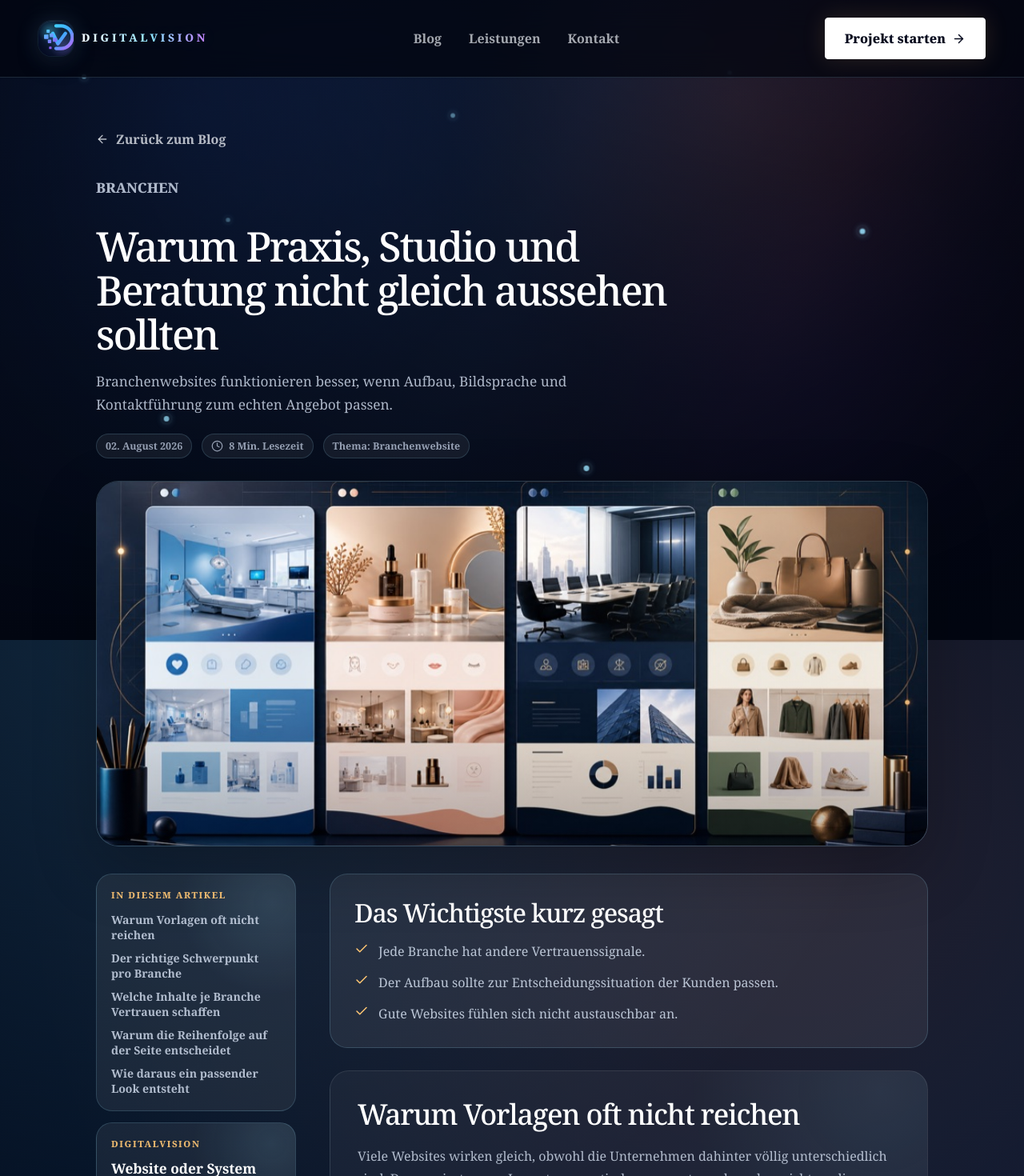
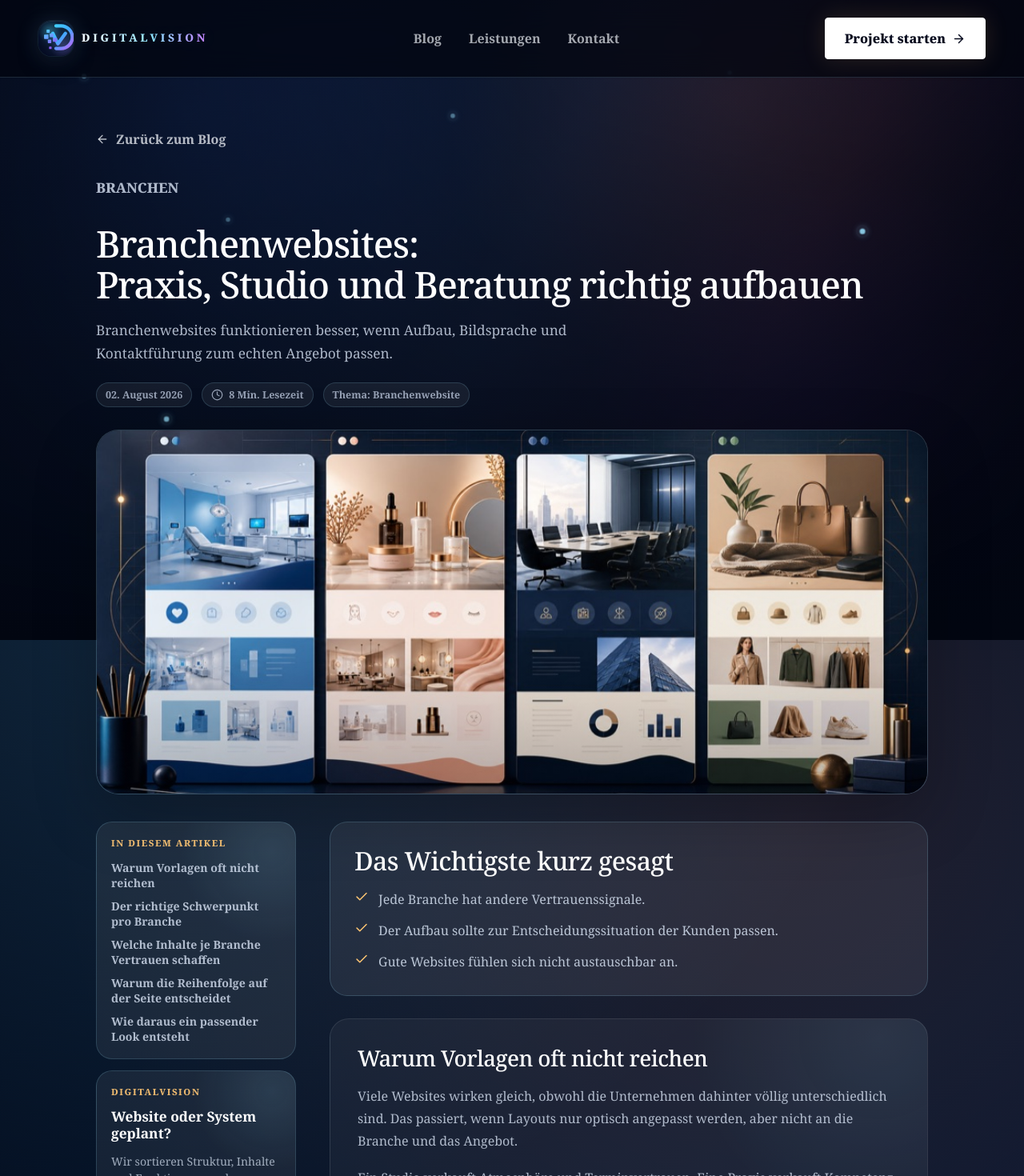
Before and after one commit to parmis2005/digitalvision, a Next.js app: page /blog/branchenwebsites-richtig-aufbauen in a window 1280 px wide. Shown: the top 1470 px of the page at 80% size. Built offline with nearby package versions, Linux system fonts and the light colour scheme.

Commit message:
Refine blog heading layout

```diff
--- a/app/blog-data.ts
+++ b/app/blog-data.ts
@@ -121,7 +121,7 @@ export const blogPosts: BlogPost[] = [
   },
   {
     slug: "branchenwebsites-richtig-aufbauen",
-    title: "Warum Praxis, Studio und Beratung nicht gleich aussehen sollten",
+    title: "Branchenwebsites: Praxis, Studio und Beratung richtig aufbauen",
     description:
       "Branchenwebsites funktionieren besser, wenn Aufbau, Bildsprache und Kontaktführung zum echten Angebot passen.",
     excerpt: "Jede Branche braucht eigene Signale, Inhalte und Kontaktwege.",
--- a/app/blog/[slug]/page.tsx
+++ b/app/blog/[slug]/page.tsx
@@ -6,7 +6,12 @@ import { ArrowLeft, ArrowRight, Check, Clock } from "lucide-react";
 import { AmbientScene } from "../../ambient-scene";
 import { blogSerif } from "../../blog-font";
 import { DigitalVisionLogo } from "../../digitalvision-logo";
-import { blogPosts, getBlogPost, getRelatedPosts } from "../../blog-data";
+import {
+  type BlogPost,
+  blogPosts,
+  getBlogPost,
+  getRelatedPosts,
+} from "../../blog-data";
 
 const baseUrl = "https://www.digitalvision.site";
 
@@ -24,6 +29,30 @@ const dateFormatter = new Intl.DateTimeFormat("de-DE", {
 
 function getSectionId(index: number) {
   return `abschnitt-${index + 1}`;
+}
+
+function getBlogTitleLines(post: BlogPost) {
+  const separatorIndex = post.title.indexOf(":");
+
+  if (separatorIndex === -1) {
+    return {
+      firstLine: `${post.category}:`,
+      secondLine: post.title,
+    };
+  }
+
+  return {
+    firstLine: post.title.slice(0, separatorIndex + 1),
+    secondLine: post.title.slice(separatorIndex + 1).trim(),
+  };
+}
+
+function getBlogTitleClassName(firstLine: string) {
+  return `blog-article-title${firstLine.length > 30 ? " is-long-main" : ""}`;
+}
+
+function getSectionHeadingClassName(heading: string) {
+  return heading.length > 34 ? "is-long-section-heading" : undefined;
 }
 
 export function generateStaticParams() {
@@ -80,6 +109,8 @@ export default async function BlogPostPage({ params }: PageProps) {
   }
 
   const relatedPosts = getRelatedPosts(post);
+  const titleLines = getBlogTitleLines(post);
+  const titleClassName = getBlogTitleClassName(titleLines.firstLine);
   const articleBody = post.sections
     .flatMap((section) => [section.heading, ...section.body, ...(section.bullets ?? [])])
     .join(" ");
@@ -155,7 +186,10 @@ export default async function BlogPostPage({ params }: PageProps) {
 
         <header className="blog-article-hero">
           <p className="eyebrow">{post.category}</p>
-          <h1>{post.title}</h1>
+          <h1 className={titleClassName}>
+            <span className="blog-article-title-main">{titleLines.firstLine}</span>
+            <span className="blog-article-title-sub">{titleLines.secondLine}</span>
+          </h1>
           <p>{post.description}</p>
           <div className="blog-article-meta">
             <span>{dateFormatter.format(new Date(post.date))}</span>
@@ -221,7 +255,9 @@ export default async function BlogPostPage({ params }: PageProps) {
                   id={getSectionId(index)}
                   key={section.heading}
                 >
-                  <h2>{section.heading}</h2>
+                  <h2 className={getSectionHeadingClassName(section.heading)}>
+                    {section.heading}
+                  </h2>
                   {section.body.map((paragraph) => (
                     <p key={paragraph}>{paragraph}</p>
                   ))}
```
Also changed, not shown: app/globals.css.
